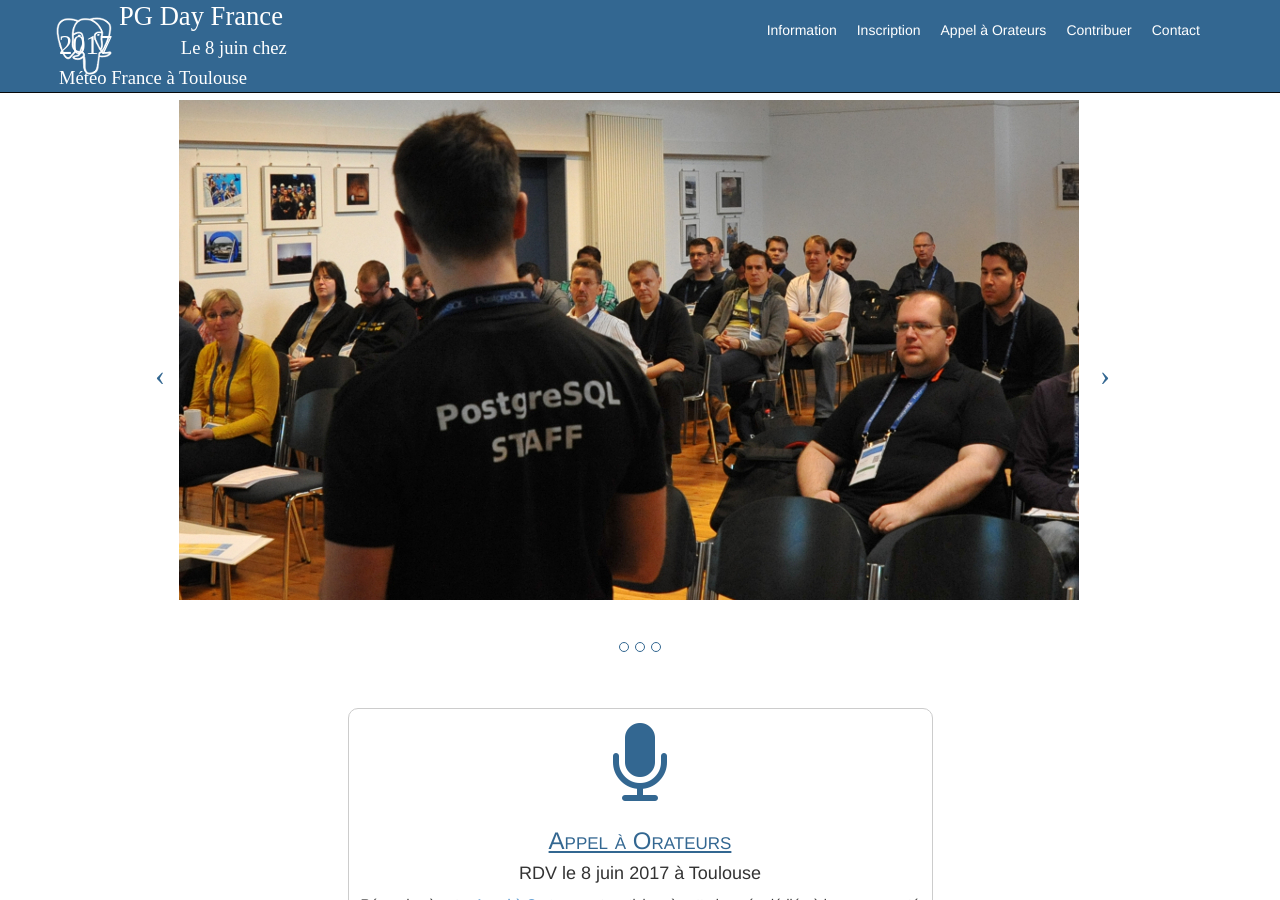
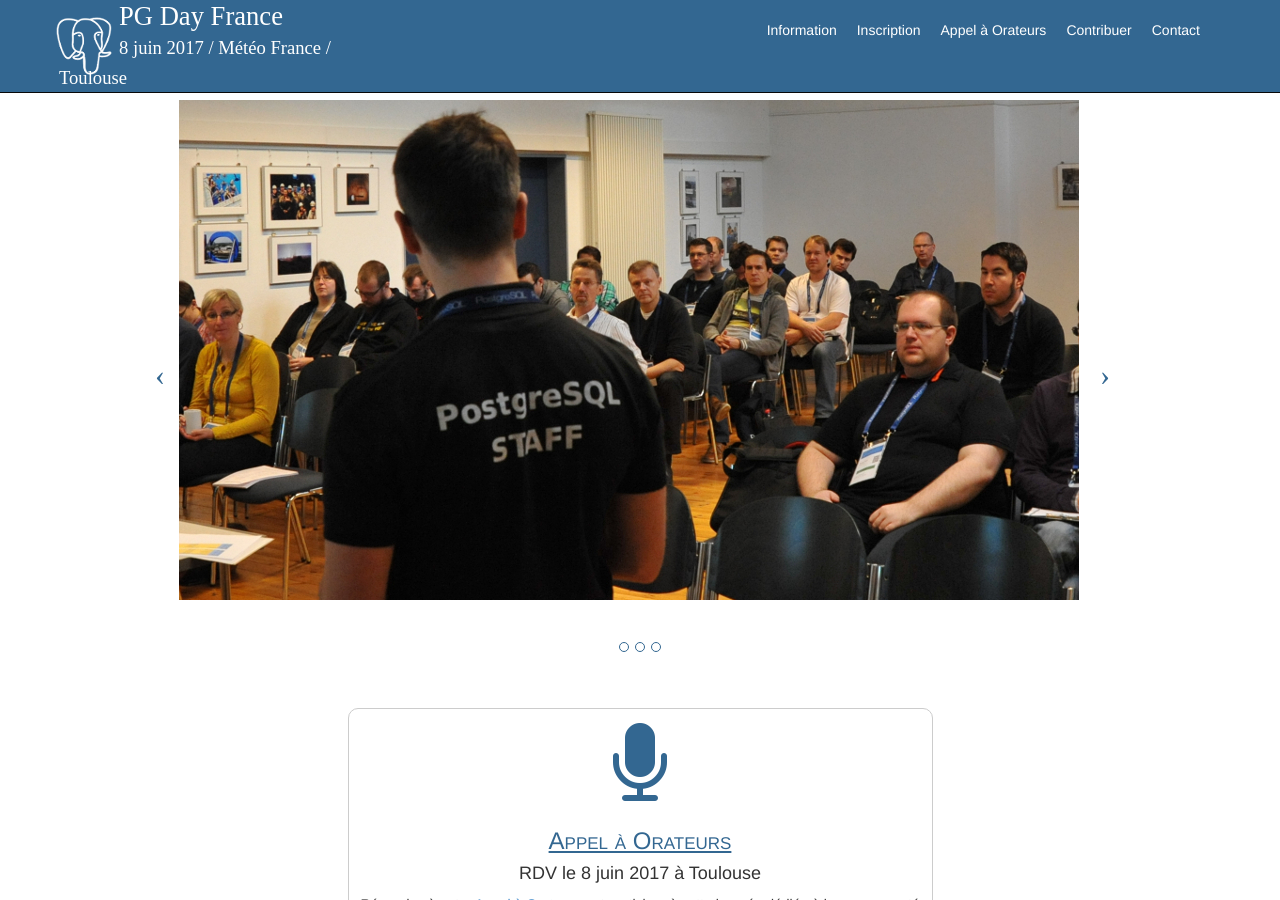
Before and after one commit to postgresqlfr/2024.pgday.fr, a Jekyll site: the page built from index.html, in a window 1280 px wide and 900 px high. Built offline with Jekyll 4.4.1, drawn with Linux system fonts in a browser that asks for light colours; Markdown is read by kramdown in place of the engine named in the settings.

Commit message:
Update default.html

```diff
--- a/_layouts/default.html
+++ b/_layouts/default.html
@@ -26,8 +26,8 @@
           </button>
 
             <div class="navbar-brand">
-             <a href="index.html">PG Day France 2017</a>
-              <a class="brand-info" href="/informations.html">Le 8 juin chez Météo France à Toulouse</a>
+             <a href="index.html">PG Day France</a>
+              <a class="brand-info" href="/informations.html">8 juin 2017 / Météo France / Toulouse</a>
              </div>
         </div>
 
```
Also changed, not shown: other parts of _layouts/default.html (+2 -2 lines).
